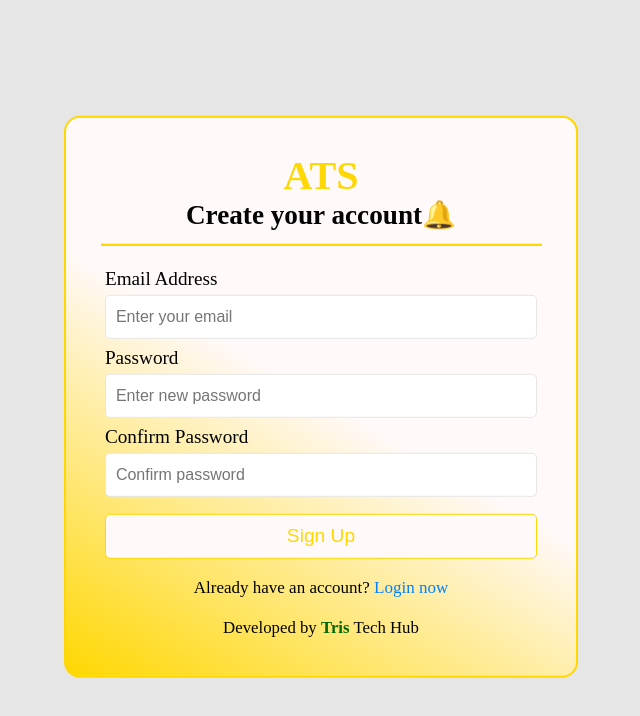
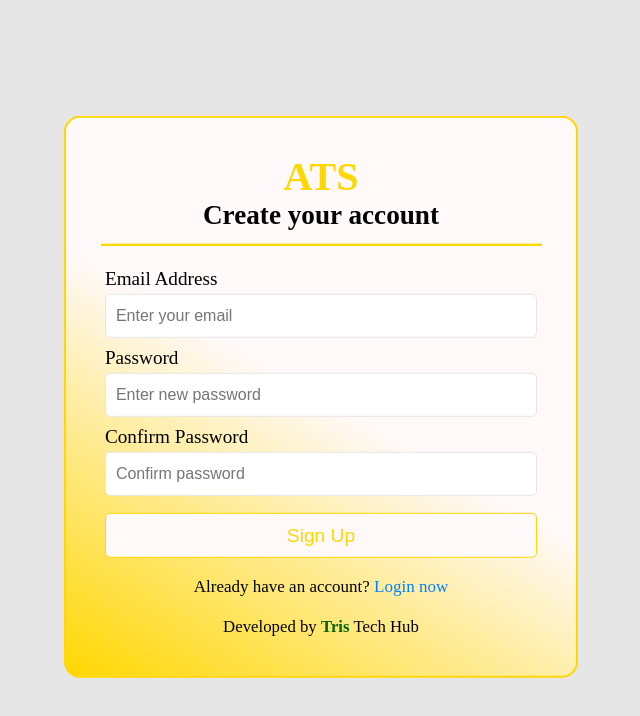
Before and after one commit to Tris860/ATS, a plain HTML site: page index.html in a window 1280 px wide. Both pictures are taken after a click on the link "Create account". Shown: the whole page, without its empty margins (319-959 px from the left). Drawn offline with Linux system fonts and the light colour scheme.

Commit message:
new login without be;;

```diff
--- a/index.html
+++ b/index.html
@@ -34,7 +34,7 @@
 <div class="wrapper" id="signup">
   <section class="form signup" id="signUpForm">
     <h1>ATS</h1>
-    <h2>Create your account🔔</h2>
+    <h2>Create your account</h2>
     <hr>
     <form action=""  method="POST" enctype="multipart/form-data" autocomplete="off">
       <div class="MsgBox"></div>
```
